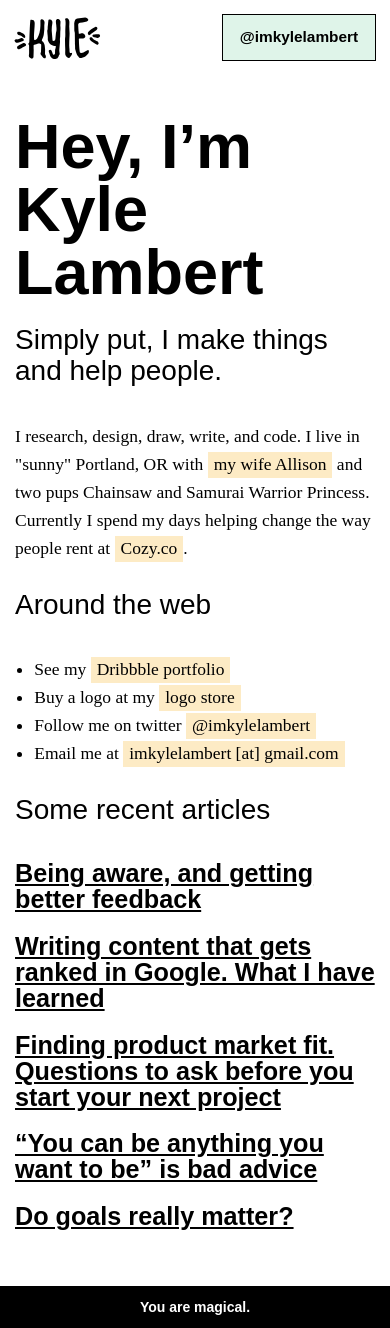
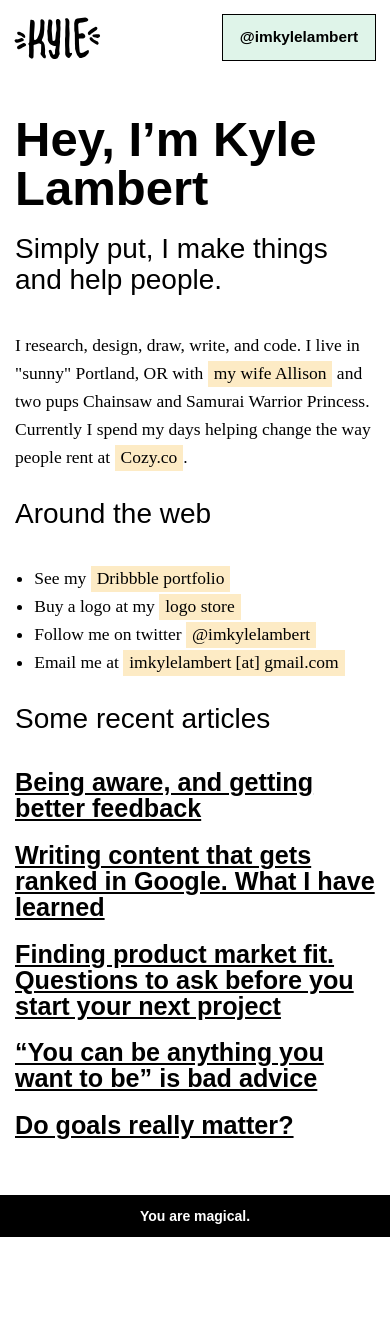
Before and after one commit to kslambert/imkylelambert, a Jekyll site: the page built from index.md, in a window 390 px wide. Built offline with Jekyll 4.4.1, drawn with Linux system fonts in a browser that asks for light colours; some web fonts are replaced; after the commit the page ends 1237 px from its top, so only the background shows below that.

Commit message:
Adjest header font for mobile

```diff
--- a/_sass/_type.scss
+++ b/_sass/_type.scss
@@ -30,10 +30,14 @@ h1, h2, h3, h4, h5 {
 }
 
 h1 {
-  font-size: 4.5rem;
-  line-height: 4.5rem;
+  font-size: 3.5rem;
+  line-height: 3.5rem;
   font-weight: 800;
   margin: 0 auto 1.5rem;
+  @media only screen and (min-width: 800px) {
+    font-size: 4.5rem;
+    line-height: 4.5rem;
+  }
 }
 
 h2 {
```
